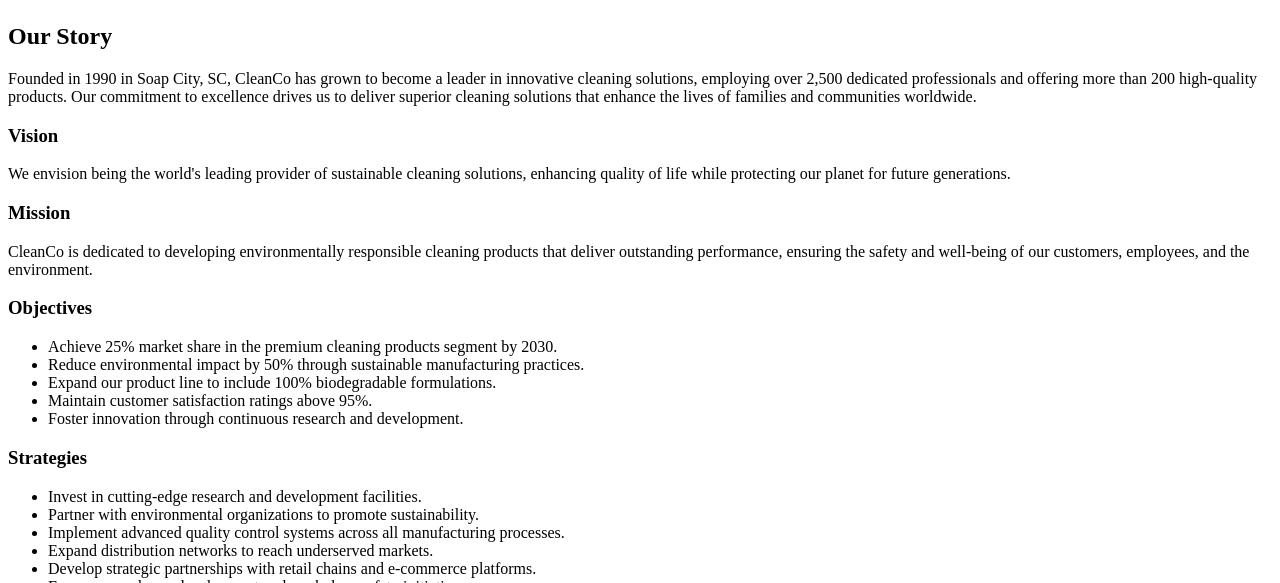
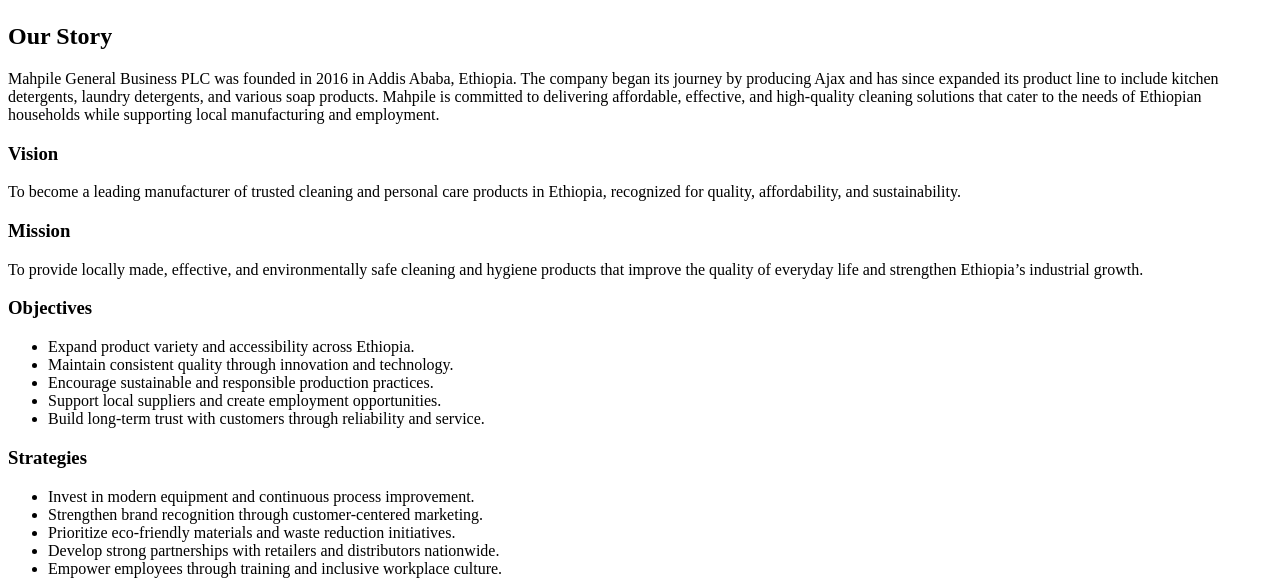
Before and after one commit to Hizikyas/Soap_And_Detergent, a Next.js app: page /AboutUs in a window 1280 px wide. Shown: the part 369-952 px from the top of the page. Built offline with nearby package versions, Linux system fonts and the light colour scheme.

Commit message:
correcting mis information about the PLC in the about us page

```diff
--- a/pages/AboutUs.tsx
+++ b/pages/AboutUs.tsx
@@ -4,12 +4,12 @@
 import Link from 'next/link';
 import { usePathname } from 'next/navigation';
 import { ArrowLeft } from 'lucide-react';
+
 interface AboutUsProps {
   darkMode: boolean;
 }
 
 const AboutUs: React.FC<AboutUsProps> = ({ darkMode }) => {
-  // Debug log to detect multiple renders
   const pathname = usePathname();
   const [loading, setLoading] = useState(false);
 
@@ -26,7 +26,7 @@
 
   return (
     <div className={`min-h-screen ${darkMode ? 'bg-gray-900' : 'bg-[#FCF7F8]'} transition-colors duration-300`}>
-      {/* Full-width Image Section */}
+      {/* Header Image */}
       <motion.div
         initial={{ opacity: 0, y: 30 }}
         animate={{ opacity: 1, y: 0 }}
@@ -47,12 +47,10 @@
           <ArrowLeft className={`${darkMode ? 'text-gray-900' : 'text-[#A31621]'} transition-colors duration-300`} size={24} />
           <span className={`${darkMode ? 'text-gray-900' : 'text-[#A31621]'} font-medium transition-colors duration-300`}>Go Back</span>
         </Link>
-
       </motion.div>
 
       {/* Content Section */}
       <div className="max-w-4xl mx-auto px-4 sm:px-6 lg:px-8 py-16">
-        {/* Page Title */}
         <motion.div
           initial={{ opacity: 0, y: 30 }}
           animate={{ opacity: 1, y: 0 }}
@@ -65,7 +63,7 @@
           </h1>
         </motion.div>
 
-        {/* Company Passage */}
+        {/* Company Info */}
         <motion.div
           initial={{ opacity: 0, y: 30 }}
           animate={{ opacity: 1, y: 0 }}
@@ -76,7 +74,7 @@
             initial={{ opacity: 0, x: -50 }}
             whileInView={{ opacity: 1, x: 0 }}
             transition={{ duration: 0.6 }}
-            viewport={{ once: true, margin: "-50px" }}
+            viewport={{ once: true }}
             className={`text-2xl font-bold ${darkMode ? 'text-white' : 'text-[#A31621]'} transition-colors duration-300`}
           >
             Our Story
@@ -85,17 +83,19 @@
             initial={{ opacity: 0, x: -50 }}
             whileInView={{ opacity: 1, x: 0 }}
             transition={{ duration: 0.6, delay: 0.1 }}
-            viewport={{ once: true, margin: "-50px" }}
+            viewport={{ once: true }}
             className="leading-relaxed"
           >
-            Founded in 1990 in Soap City, SC, CleanCo has grown to become a leader in innovative cleaning solutions, employing over 2,500 dedicated professionals and offering more than 200 high-quality products. Our commitment to excellence drives us to deliver superior cleaning solutions that enhance the lives of families and communities worldwide.
+            Mahpile General Business PLC was founded in 2016 in Addis Ababa, Ethiopia.
+            The company began its journey by producing Ajax and has since expanded its product line to include kitchen detergents, laundry detergents, and various soap products.
+            Mahpile is committed to delivering affordable, effective, and high-quality cleaning solutions that cater to the needs of Ethiopian households while supporting local manufacturing and employment.
           </motion.p>
 
           <motion.h3
             initial={{ opacity: 0, x: -50 }}
             whileInView={{ opacity: 1, x: 0 }}
             transition={{ duration: 0.6 }}
-            viewport={{ once: true, margin: "-50px" }}
+            viewport={{ once: true }}
             className={`text-xl font-bold ${darkMode ? 'text-white' : 'text-[#A31621]'} transition-colors duration-300`}
           >
             Vision
@@ -104,17 +104,17 @@
             initial={{ opacity: 0, x: -50 }}
             whileInView={{ opacity: 1, x: 0 }}
             transition={{ duration: 0.6, delay: 0.1 }}
-            viewport={{ once: true, margin: "-50px" }}
+            viewport={{ once: true }}
             className="leading-relaxed"
           >
-            We envision being the world's leading provider of sustainable cleaning solutions, enhancing quality of life while protecting our planet for future generations.
+            To become a leading manufacturer of trusted cleaning and personal care products in Ethiopia, recognized for quality, affordability, and sustainability.
           </motion.p>
 
           <motion.h3
             initial={{ opacity: 0, x: -50 }}
             whileInView={{ opacity: 1, x: 0 }}
             transition={{ duration: 0.6 }}
-            viewport={{ once: true, margin: "-50px" }}
+            viewport={{ once: true }}
             className={`text-xl font-bold ${darkMode ? 'text-white' : 'text-[#A31621]'} transition-colors duration-300`}
           >
             Mission
@@ -123,17 +123,17 @@
             initial={{ opacity: 0, x: -50 }}
             whileInView={{ opacity: 1, x: 0 }}
             transition={{ duration: 0.6, delay: 0.1 }}
-            viewport={{ once: true, margin: "-50px" }}
+            viewport={{ once: true }}
             className="leading-relaxed"
           >
-            CleanCo is dedicated to developing environmentally responsible cleaning products that deliver outstanding performance, ensuring the safety and well-being of our customers, employees, and the environment.
+            To provide locally made, effective, and environmentally safe cleaning and hygiene products that improve the quality of everyday life and strengthen Ethiopia’s industrial growth.
           </motion.p>
 
           <motion.h3
             initial={{ opacity: 0, x: -50 }}
             whileInView={{ opacity: 1, x: 0 }}
             transition={{ duration: 0.6 }}
-            viewport={{ once: true, margin: "-50px" }}
+            viewport={{ once: true }}
             className={`text-xl font-bold ${darkMode ? 'text-white' : 'text-[#A31621]'} transition-colors duration-300`}
           >
             Objectives
@@ -142,21 +142,21 @@
             initial={{ opacity: 0, x: -50 }}
             whileInView={{ opacity: 1, x: 0 }}
             transition={{ duration: 0.6, delay: 0.1 }}
-            viewport={{ once: true, margin: "-50px" }}
+            viewport={{ once: true }}
             className="leading-relaxed space-y-2 list-disc list-inside"
           >
-            <li>Achieve 25% market share in the premium cleaning products segment by 2030.</li>
-            <li>Reduce environmental impact by 50% through sustainable manufacturing practices.</li>
-            <li>Expand our product line to include 100% biodegradable formulations.</li>
-            <li>Maintain customer satisfaction ratings above 95%.</li>
-            <li>Foster innovation through continuous research and development.</li>
+            <li>Expand product variety and accessibility across Ethiopia.</li>
+            <li>Maintain consistent quality through innovation and technology.</li>
+            <li>Encourage sustainable and responsible production practices.</li>
+            <li>Support local suppliers and create employment opportunities.</li>
+            <li>Build long-term trust with customers through reliability and service.</li>
           </motion.ul>
 
           <motion.h3
             initial={{ opacity: 0, x: -50 }}
             whileInView={{ opacity: 1, x: 0 }}
             transition={{ duration: 0.6 }}
-            viewport={{ once: true, margin: "-50px" }}
+            viewport={{ once: true }}
             className={`text-xl font-bold ${darkMode ? 'text-white' : 'text-[#A31621]'} transition-colors duration-300`}
           >
             Strategies
@@ -165,15 +165,14 @@
             initial={{ opacity: 0, x: -50 }}
             whileInView={{ opacity: 1, x: 0 }}
             transition={{ duration: 0.6, delay: 0.1 }}
-            viewport={{ once: true, margin: "-50px" }}
+            viewport={{ once: true }}
             className="leading-relaxed space-y-2 list-disc list-inside"
           >
-            <li>Invest in cutting-edge research and development facilities.</li>
-            <li>Partner with environmental organizations to promote sustainability.</li>
-            <li>Implement advanced quality control systems across all manufacturing processes.</li>
-            <li>Expand distribution networks to reach underserved markets.</li>
-            <li>Develop strategic partnerships with retail chains and e-commerce platforms.</li>
-            <li>Focus on employee development and workplace safety initiatives.</li>
+            <li>Invest in modern equipment and continuous process improvement.</li>
+            <li>Strengthen brand recognition through customer-centered marketing.</li>
+            <li>Prioritize eco-friendly materials and waste reduction initiatives.</li>
+            <li>Develop strong partnerships with retailers and distributors nationwide.</li>
+            <li>Empower employees through training and inclusive workplace culture.</li>
           </motion.ul>
         </motion.div>
       </div>
```
Lines whose indentation alone changed are shown as unchanged.
